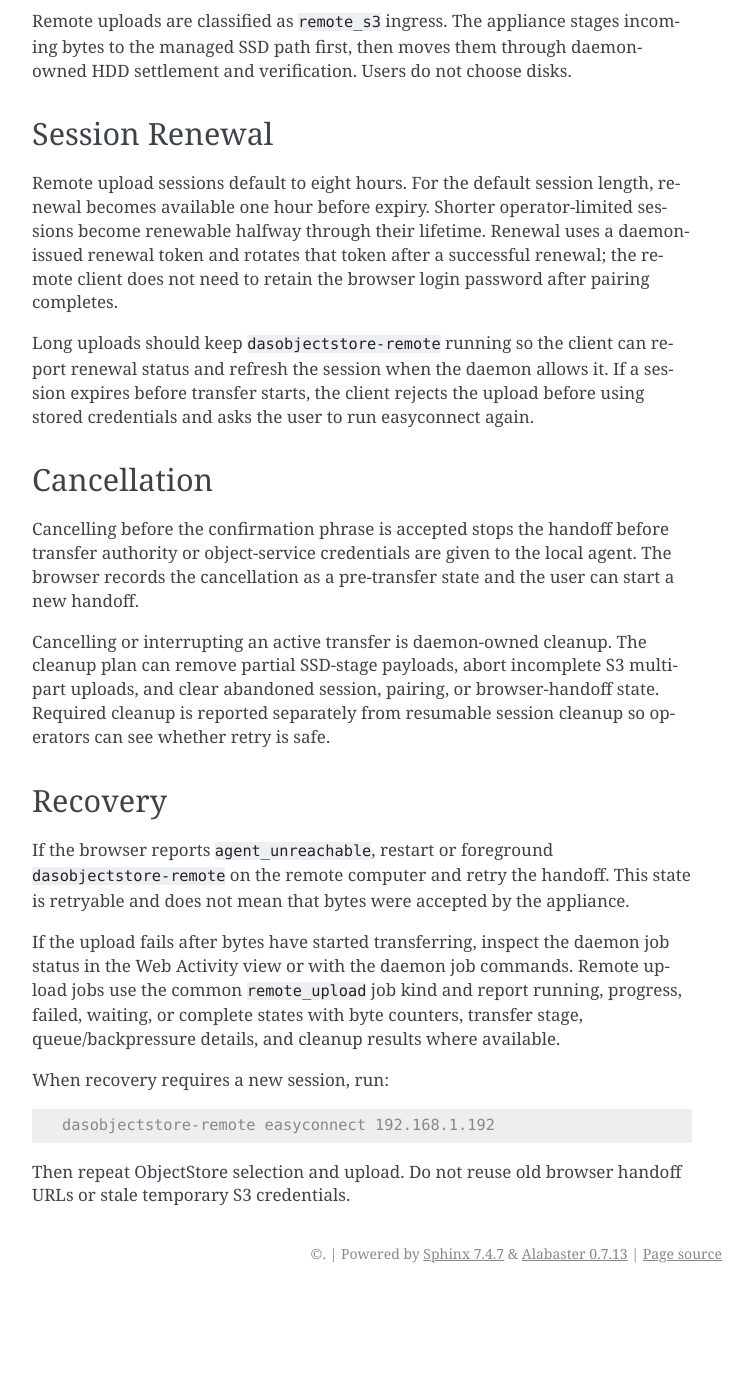
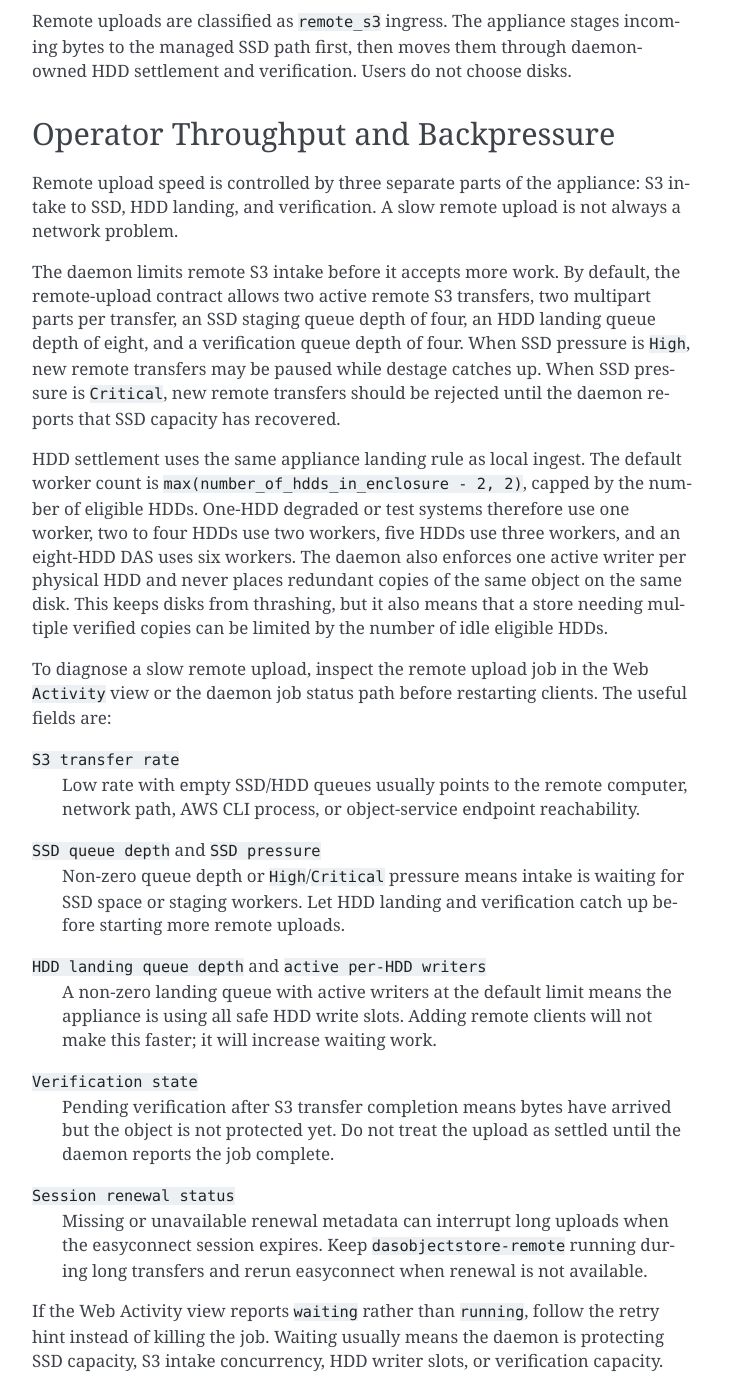
Before and after one commit to sagrudd/DASObjectStore, a Sphinx documentation site: the page built from docs/user/remote-upload.rst, in a window 1280 px wide and 1400 px high, scrolled down 2057 px. Shown: the whole window, without its empty margins (388-1141 px from the left). Built offline with Sphinx 7.4.7, drawn with Linux system fonts in a browser that asks for light colours; before the commit the page ends 3350 px from its top, so only the background shows below that; some of the changed text lies outside the part shown.

Commit message:
Document remote upload throughput diagnostics

```diff
--- a/docs/user/remote-client.rst
+++ b/docs/user/remote-client.rst
@@ -410,6 +410,12 @@ admission gate snapshot; active HDD writer counts and pending verification
 state are derived from daemon ingest telemetry. The easyconnect AWS CLI submit
 path also reports whether paired session renewal metadata is configured,
 missing, or unavailable; active renewal execution remains future work.
+For operator diagnosis of slow remote uploads, read these telemetry fields
+together: low S3 rate with empty queues points to the remote host, network, or
+object-service path; non-zero SSD queue depth or high SSD pressure means intake
+is waiting for staging capacity; a non-zero HDD landing queue with active
+per-HDD writers at the daemon limit means all safe HDD write slots are in use;
+pending verification means the object has arrived but is not settled yet.
 The runtime job executor constructs the remote-upload job and AWS CLI transfer
 from one easyconnect job request, then runs that job through the same
 admission-gated worker used by lower-level transfer adapters. The daemon API
--- a/docs/user/remote-upload.rst
+++ b/docs/user/remote-upload.rst
@@ -98,6 +98,63 @@ Remote uploads are classified as ``remote_s3`` ingress. The appliance stages
 incoming bytes to the managed SSD path first, then moves them through
 daemon-owned HDD settlement and verification. Users do not choose disks.
 
+Operator Throughput and Backpressure
+------------------------------------
+
+Remote upload speed is controlled by three separate parts of the appliance:
+S3 intake to SSD, HDD landing, and verification. A slow remote upload is not
+always a network problem.
+
+The daemon limits remote S3 intake before it accepts more work. By default, the
+remote-upload contract allows two active remote S3 transfers, two multipart
+parts per transfer, an SSD staging queue depth of four, an HDD landing queue
+depth of eight, and a verification queue depth of four. When SSD pressure is
+``High``, new remote transfers may be paused while destage catches up. When
+SSD pressure is ``Critical``, new remote transfers should be rejected until the
+daemon reports that SSD capacity has recovered.
+
+HDD settlement uses the same appliance landing rule as local ingest. The
+default worker count is ``max(number_of_hdds_in_enclosure - 2, 2)``, capped by
+the number of eligible HDDs. One-HDD degraded or test systems therefore use one
+worker, two to four HDDs use two workers, five HDDs use three workers, and an
+eight-HDD DAS uses six workers. The daemon also enforces one active writer per
+physical HDD and never places redundant copies of the same object on the same
+disk. This keeps disks from thrashing, but it also means that a store needing
+multiple verified copies can be limited by the number of idle eligible HDDs.
+
+To diagnose a slow remote upload, inspect the remote upload job in the Web
+``Activity`` view or the daemon job status path before restarting clients. The
+useful fields are:
+
+``S3 transfer rate``
+   Low rate with empty SSD/HDD queues usually points to the remote computer,
+   network path, AWS CLI process, or object-service endpoint reachability.
+
+``SSD queue depth`` and ``SSD pressure``
+   Non-zero queue depth or ``High``/``Critical`` pressure means intake is
+   waiting for SSD space or staging workers. Let HDD landing and verification
+   catch up before starting more remote uploads.
+
+``HDD landing queue depth`` and ``active per-HDD writers``
+   A non-zero landing queue with active writers at the default limit means the
+   appliance is using all safe HDD write slots. Adding remote clients will not
+   make this faster; it will increase waiting work.
+
+``Verification state``
+   Pending verification after S3 transfer completion means bytes have arrived
+   but the object is not protected yet. Do not treat the upload as settled until
+   the daemon reports the job complete.
+
+``Session renewal status``
+   Missing or unavailable renewal metadata can interrupt long uploads when the
+   easyconnect session expires. Keep ``dasobjectstore-remote`` running during
+   long transfers and rerun easyconnect when renewal is not available.
+
+If the Web Activity view reports ``waiting`` rather than ``running``, follow
+the retry hint instead of killing the job. Waiting usually means the daemon is
+protecting SSD capacity, S3 intake concurrency, HDD writer slots, or
+verification capacity.
+
 Session Renewal
 ---------------
 
```
Also changed, not shown: TODO.md (+1 -1 lines).
